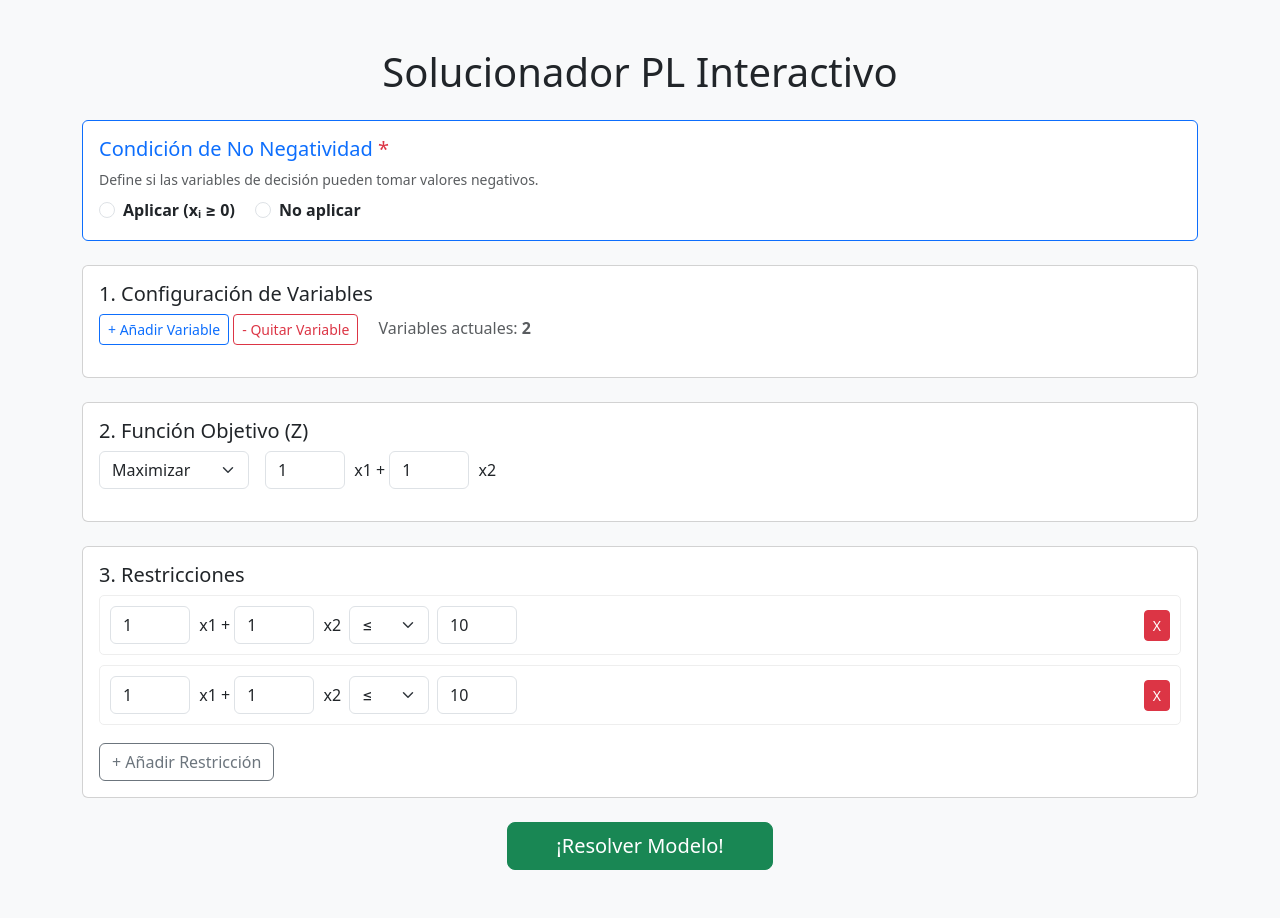
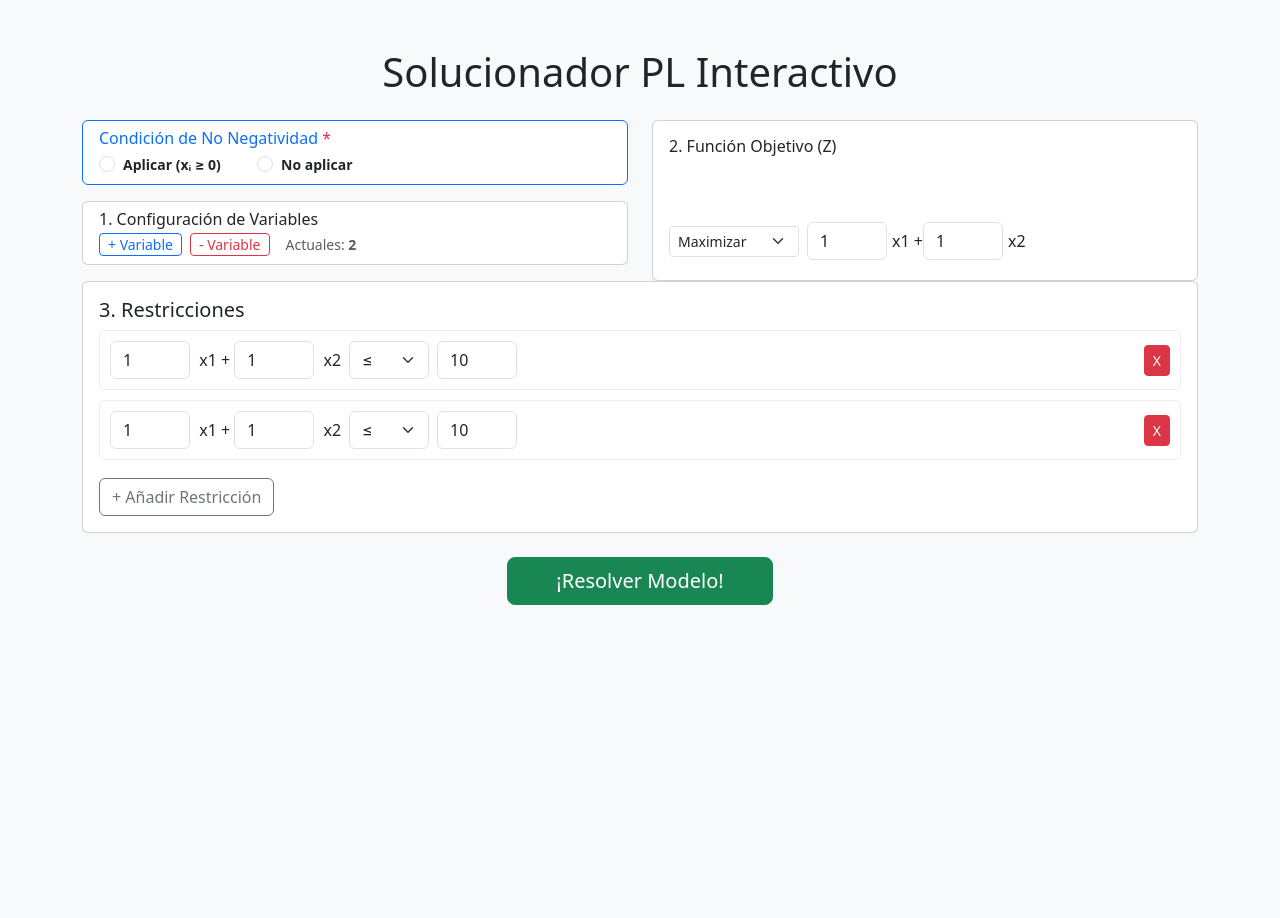
Before and after one commit to crispascual05/plc, a Flask app: page / in a window 1280 px wide. After the commit the page ends 605 px from the top, so only its background shows below. Run offline with Flask 3, Linux system fonts and the light colour scheme; some libraries are stand-ins or nearby versions.

Commit message:
Refactor layout for non-negativity and objective function

```diff
--- a/templates/index.html
+++ b/templates/index.html
@@ -17,41 +17,51 @@
     <h1 class="mb-4 text-center">Solucionador PL Interactivo</h1>
 
     <!-- NUEVO: Selección de no negatividad -->
-    <div class="card mb-4 border-primary">
-        <div class="card-body">
-            <h5 class="card-title text-primary">Condición de No Negatividad <span class="text-danger">*</span></h5>
-            <p class="text-muted small mb-2">Define si las variables de decisión pueden tomar valores negativos.</p>
-            <div class="form-check form-check-inline">
+    <!-- SECCIÓN SUPERIOR COMPACTA EN DOS COLUMNAS -->
+    <div class="row">
+        <!-- Columna Izquierda: No Negatividad y Variables -->
+        <div class="col-lg-6">
+            <div class="card mb-3 border-primary">
+                <div class="card-body py-2">
+                    <h6 class="card-title text-primary mb-1">Condición de No Negatividad <span class="text-danger">*</span></h6>
+                    <div class="form-check form-check-inline mb-0">
                         <input class="form-check-input" type="radio" name="noNegatividad" id="negAplicar" value="true">
-                <label class="form-check-label fw-bold" for="negAplicar">Aplicar (xᵢ &ge; 0)</label>
+                        <label class="form-check-label small fw-bold" for="negAplicar">Aplicar (xᵢ &ge; 0)</label>
                     </div>
-            <div class="form-check form-check-inline">
+                    <div class="form-check form-check-inline mb-0 ms-3">
                         <input class="form-check-input" type="radio" name="noNegatividad" id="negNoAplicar" value="false">
-                <label class="form-check-label fw-bold" for="negNoAplicar">No aplicar</label>
+                        <label class="form-check-label small fw-bold" for="negNoAplicar">No aplicar</label>
                     </div>
                 </div>
             </div>
 
-    <div class="card mb-4">
-        <div class="card-body">
-            <h5 class="card-title">1. Configuración de Variables</h5>
-            <div class="mb-3">
-                <button class="btn btn-outline-primary btn-sm" onclick="modificarVariables(1)">+ Añadir Variable</button>
-                <button class="btn btn-outline-danger btn-sm" onclick="modificarVariables(-1)">- Quitar Variable</button>
-                <span class="ms-3 text-muted">Variables actuales: <strong id="numVariablesText">2</strong></span>
+            <div class="card mb-3">
+                <div class="card-body py-2">
+                    <h6 class="card-title mb-1">1. Configuración de Variables</h6>
+                    <div class="d-flex align-items-center">
+                        <button class="btn btn-outline-primary btn-sm py-0 px-2" onclick="modificarVariables(1)">+ Variable</button>
+                        <button class="btn btn-outline-danger btn-sm py-0 px-2 ms-2" onclick="modificarVariables(-1)">- Variable</button>
+                        <span class="ms-3 text-muted small">Actuales: <strong id="numVariablesText">2</strong></span>
+                    </div>
                 </div>
             </div>
         </div>
 
-    <div class="card mb-4">
-        <div class="card-body">
-            <h5 class="card-title">2. Función Objetivo (Z)</h5>
-            <div class="d-flex align-items-center mb-3">
-                <select id="tipoOpt" class="form-select me-3" style="width: 150px;">
+        <!-- Columna Derecha: Función Objetivo -->
+        <div class="col-lg-6">
+            <div class="card mb-3 h-100">
+                <div class="card-body d-flex flex-column justify-content-between">
+                    <h6 class="card-title mb-2">2. Función Objetivo (Z)</h6>
+                    <div class="d-flex align-items-center flex-wrap">
+                        <select id="tipoOpt" class="form-select form-select-sm me-2 mb-1" style="width: 130px;">
                             <option value="max">Maximizar</option>
                             <option value="min">Minimizar</option>
                         </select>
-                <div id="funcionObjetivoInputs"></div>
+                        <div id="funcionObjetivoInputs" class="d-flex align-items-center flex-wrap mb-1">
+                            <!-- Se generarán por JS -->
+                        </div>
+                    </div>
+                </div>
             </div>
         </div>
     </div>
```
Lines whose indentation alone changed are shown as unchanged.
